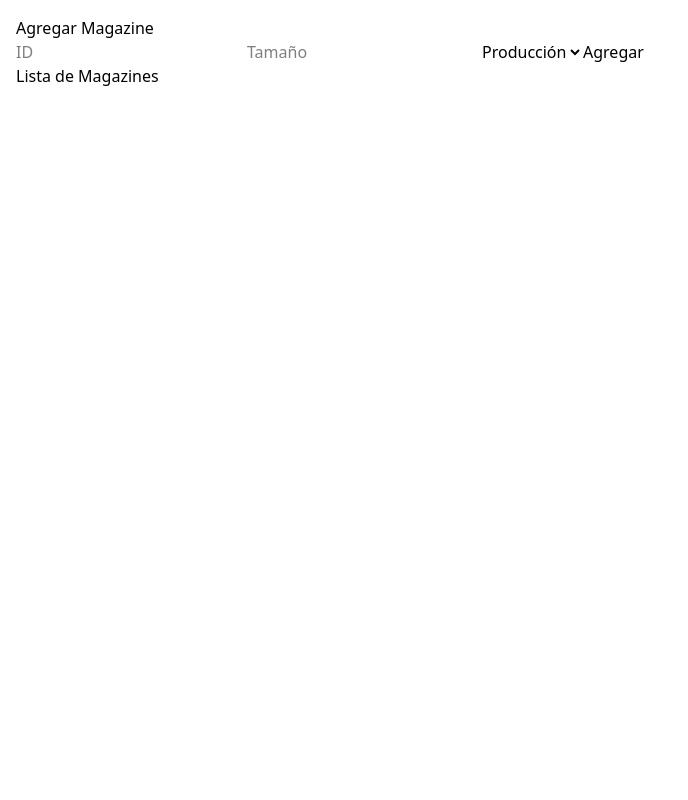
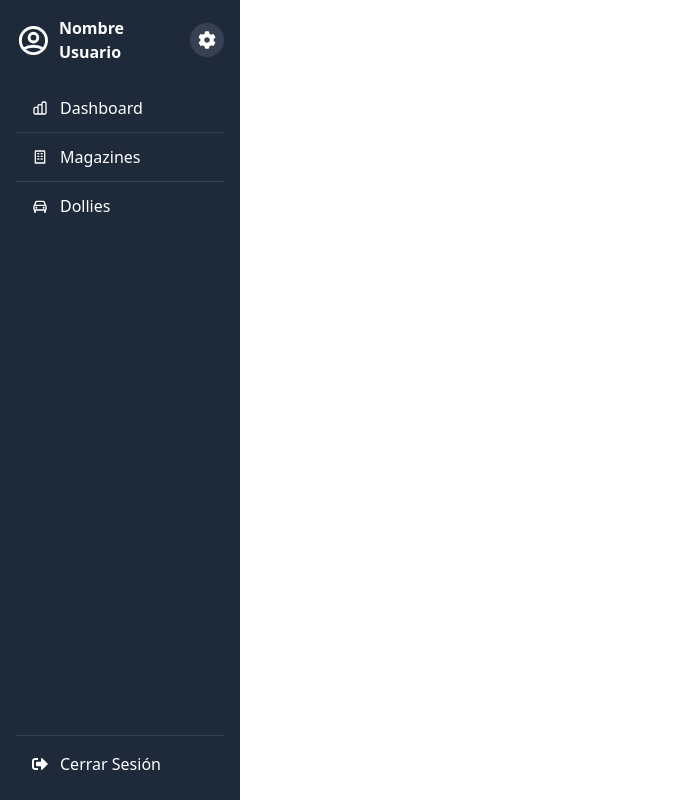
Before and after one commit to JohanCacerez/MagTracker, a React (Vite) app: page / in a window 1280 px wide. Shown: the whole page, without its empty margins (0-688 px from the left). Built offline with nearby package versions, Linux system fonts and the light colour scheme.

Commit message:
add component sidebar

```diff
--- a/electron/main.ts
+++ b/electron/main.ts
@@ -43,6 +43,8 @@ function createWindow() {
     },
   })
 
+   win.setMenu(null);
+
   // Test active push message to Renderer-process.
   win.webContents.on('did-finish-load', () => {
     win?.webContents.send('main-process-message', (new Date).toLocaleString())
--- a/package.json
+++ b/package.json
@@ -34,6 +34,8 @@
     "electron-store": "^10.1.0",
     "react": "^18.2.0",
     "react-dom": "^18.2.0",
+    "react-icons": "^5.5.0",
+    "react-router-dom": "^7.9.1",
     "zustand": "^5.0.8"
   },
   "devDependencies": {
--- a/src/App.tsx
+++ b/src/App.tsx
@@ -1,56 +1,11 @@
-import { useEffect, useState } from "react";
-import { useMagazineStore } from "./store/magazineStore";
+import Sidebar from "./components/Sidebar";
 
 function App() {
-  const { magazines, loadMagazines, addMagazine } = useMagazineStore();
-
-  const [id, setId] = useState<number | "">("");
-  const [size, setSize] = useState("");
-  const [status, setStatus] = useState("producción");
-
-  useEffect(() => {
-    loadMagazines();
-  }, []);
-
-  const handleAdd = async () => {
-    if (!id || !size) return alert("ID y tamaño son obligatorios");
-    await addMagazine({ id: Number(id), size, status });
-    setId("");
-    setSize("");
-    setStatus("producción");
-  };
 
   return (
-    <div style={{ padding: "1rem" }}>
-      <h2>Agregar Magazine</h2>
-      <input
-        type="number"
-        placeholder="ID"
-        value={id}
-        onChange={(e) => setId(e.target.value === "" ? "" : Number(e.target.value))}
-      />
-      <input
-        type="text"
-        placeholder="Tamaño"
-        value={size}
-        onChange={(e) => setSize(e.target.value)}
-      />
-      <select value={status} onChange={(e) => setStatus(e.target.value)}>
-        <option value="producción">Producción</option>
-        <option value="reparado">Reparado</option>
-        <option value="scrap">Scrap</option>
-      </select>
-      <button onClick={handleAdd}>Agregar</button>
-
-      <h2>Lista de Magazines</h2>
-      <ul>
-        {magazines.map((m) => (
-          <li key={m.id}>
-            {m.id} - {m.size} - {m.status}
-          </li>
-        ))}
-      </ul>
-    </div>
+    <>
+      <Sidebar />
+    </>
   );
 }
 
--- /dev/null
+++ b/src/components/Sidebar.tsx
@@ -0,0 +1,55 @@
+import React from "react";
+import { FaCog, FaSignOutAlt } from "react-icons/fa";
+import { BiBuilding, BiCar } from "react-icons/bi";
+import { HiOutlineChartBar, HiOutlineUserCircle } from "react-icons/hi";
+
+const Sidebar: React.FC = () => {
+  return (
+    <div className="w-60 h-screen bg-gray-800 text-white flex flex-col p-4">
+      {/* Parte superior: Usuario + Opciones */}
+      <div>
+        {/* Usuario */}
+        <div className="flex items-center justify-between mb-6">
+          <div className="flex items-center gap-2">
+            <HiOutlineUserCircle size={35} />
+            <span className="font-semibold">Nombre Usuario</span>
+          </div>
+          <button className="bg-gray-700 p-2 rounded-full hover:bg-gray-600">
+            <FaCog size={18} />
+          </button>
+        </div>
+
+        {/* Opciones */}
+        <div className="flex flex-col space-y-1">
+          <button className="flex items-center gap-3 px-4 py-2 hover:bg-gray-700 rounded">
+            <HiOutlineChartBar />
+            <span>Dashboard</span>
+          </button>
+          <hr className="border-gray-700" />
+
+          <button className="flex items-center gap-3 px-4 py-2 hover:bg-gray-700 rounded">
+            <BiBuilding />
+            <span>Magazines</span>
+          </button>
+          <hr className="border-gray-700" />
+
+          <button className="flex items-center gap-3 px-4 py-2 hover:bg-gray-700 rounded">
+            <BiCar />
+            <span>Dollies</span>
+          </button>
+        </div>
+      </div>
+
+      {/* Parte inferior: Logout */}
+      <div className="mt-auto">
+        <hr className="border-gray-700 mb-2" />
+        <button className="flex items-center gap-3 w-full px-4 py-2 hover:bg-gray-700 rounded">
+          <FaSignOutAlt />
+          <span>Cerrar Sesión</span>
+        </button>
+      </div>
+    </div>
+  );
+};
+
+export default Sidebar;
```
Also changed, not shown: 1 other file (tests, documents, lock files or other folders).
